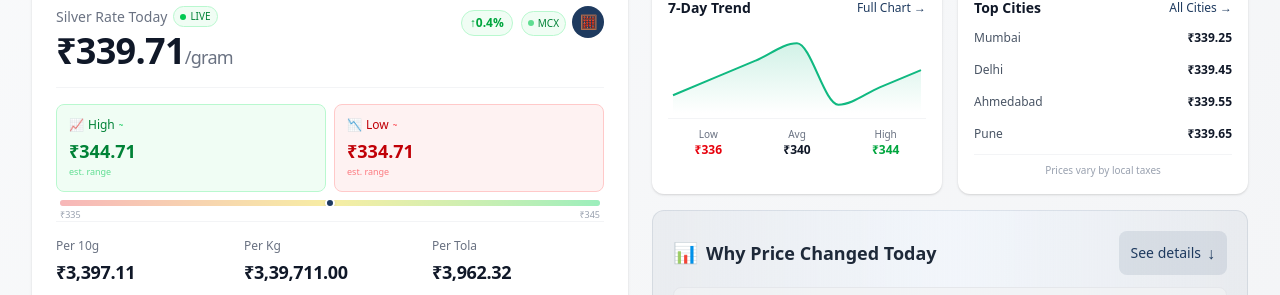
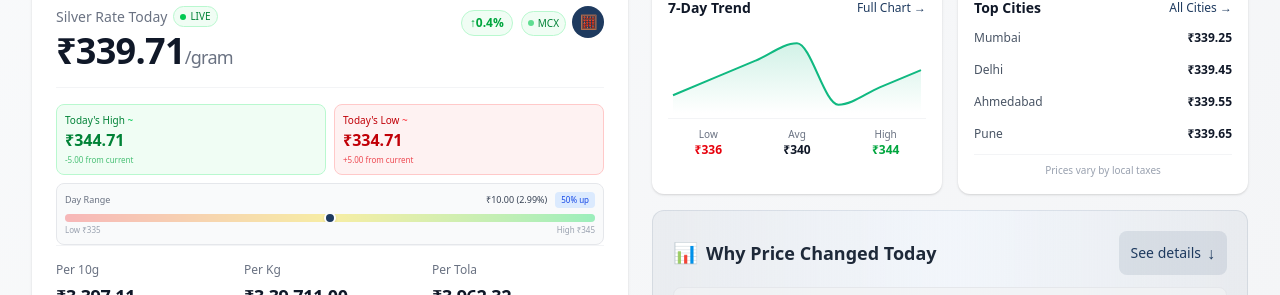
Before and after one commit to achaudhary7/SilverInfo, a Next.js app: page / in a window 1280 px wide. Shown: the part 367-662 px from the top of the page. Built offline with nearby package versions, Linux system fonts and the light colour scheme; no server answers.

Commit message:
Enhance High/Low: Today's High/Low labels, range stats, position %, distance from current

```diff
--- a/src/components/LivePriceCard.tsx
+++ b/src/components/LivePriceCard.tsx
@@ -265,7 +265,6 @@ export default function LivePriceCard({ initialPrice, pollInterval = 60000, last
       {/* Today's High/Low Section - Compact Display */}
       {(() => {
         // Determine which high/low values to use
-        // Priority: tracked todayHigh/todayLow if different, else fall back to estimated high24h/low24h
         const hasRealTracking = price.todayHigh && price.todayLow && price.todayHigh > price.todayLow;
         const displayHigh = hasRealTracking ? price.todayHigh : price.high24h;
         const displayLow = hasRealTracking ? price.todayLow : price.low24h;
@@ -278,76 +277,89 @@ export default function LivePriceCard({ initialPrice, pollInterval = 60000, last
           return null;
         }
 
+        // Calculate additional metrics
+        const range = displayHigh - displayLow;
+        const rangePercent = ((range / displayLow) * 100).toFixed(2);
+        const positionPercent = Math.round(((price.pricePerGram - displayLow) / range) * 100);
+        const fromHigh = (price.pricePerGram - displayHigh).toFixed(2);
+        const fromLow = (price.pricePerGram - displayLow).toFixed(2);
+
         return (
           <div className="mt-4 pt-4 border-t border-gray-100">
+            {/* High/Low Cards */}
             <div className="grid grid-cols-2 gap-2">
-              {/* Today's High - Compact */}
-              <div className="bg-green-50 rounded-lg p-2 sm:p-3 border border-green-200">
-                <div className="flex items-center justify-between mb-1">
-                  <span className="text-[10px] sm:text-xs font-medium text-green-700 flex items-center gap-1">
-                    <span className="hidden sm:inline">📈</span> High
-                    {isEstimated && <span className="text-[8px] text-green-500">~</span>}
+              {/* Today's High */}
+              <div className="bg-green-50 rounded-lg p-2 border border-green-200">
+                <div className="flex items-center justify-between">
+                  <span className="text-[9px] sm:text-[10px] font-medium text-green-700">
+                    Today&apos;s High {isEstimated && <span className="text-green-500">~</span>}
                   </span>
-                  {/* Only show NOW badge for real tracking data */}
                   {!isEstimated && price.pricePerGram >= displayHigh * 0.999 && (
-                    <span className="text-[8px] sm:text-[10px] font-bold text-green-800 bg-green-200 px-1 py-0.5 rounded">
-                      🔥
-                    </span>
+                    <span className="text-[8px] font-bold text-green-800 bg-green-200 px-1 rounded">🔥</span>
                   )}
                 </div>
-                <p className="text-base sm:text-lg font-bold text-green-700">
-                  {formatIndianPrice(displayHigh)}
+                <div className="flex items-baseline justify-between">
+                  <p className="text-sm sm:text-base font-bold text-green-700">
+                    {formatIndianPrice(displayHigh)}
+                  </p>
+                  {highTime && (
+                    <span className="text-[8px] text-green-600/60">{formatHighLowTime(highTime)}</span>
+                  )}
+                </div>
+                {/* Distance from high */}
+                <p className="text-[8px] text-green-600/70 mt-0.5">
+                  {Number(fromHigh) <= 0 ? `${fromHigh}` : `+${fromHigh}`} from current
                 </p>
-                {highTime ? (
-                  <p className="text-[9px] sm:text-[10px] text-green-600/70">
-                    {formatHighLowTime(highTime)}
-                  </p>
-                ) : isEstimated && (
-                  <p className="text-[9px] text-green-500/60">est. range</p>
-                )}
               </div>
 
-              {/* Today's Low - Compact */}
-              <div className="bg-red-50 rounded-lg p-2 sm:p-3 border border-red-200">
-                <div className="flex items-center justify-between mb-1">
-                  <span className="text-[10px] sm:text-xs font-medium text-red-700 flex items-center gap-1">
-                    <span className="hidden sm:inline">📉</span> Low
-                    {isEstimated && <span className="text-[8px] text-red-500">~</span>}
+              {/* Today's Low */}
+              <div className="bg-red-50 rounded-lg p-2 border border-red-200">
+                <div className="flex items-center justify-between">
+                  <span className="text-[9px] sm:text-[10px] font-medium text-red-700">
+                    Today&apos;s Low {isEstimated && <span className="text-red-500">~</span>}
                   </span>
-                  {/* Only show NOW badge for real tracking data */}
                   {!isEstimated && price.pricePerGram <= displayLow * 1.001 && (
-                    <span className="text-[8px] sm:text-[10px] font-bold text-red-800 bg-red-200 px-1 py-0.5 rounded">
-                      ⚠️
-                    </span>
+                    <span className="text-[8px] font-bold text-red-800 bg-red-200 px-1 rounded">⚠️</span>
                   )}
                 </div>
-                <p className="text-base sm:text-lg font-bold text-red-700">
-                  {formatIndianPrice(displayLow)}
+                <div className="flex items-baseline justify-between">
+                  <p className="text-sm sm:text-base font-bold text-red-700">
+                    {formatIndianPrice(displayLow)}
+                  </p>
+                  {lowTime && (
+                    <span className="text-[8px] text-red-600/60">{formatHighLowTime(lowTime)}</span>
+                  )}
+                </div>
+                {/* Distance from low */}
+                <p className="text-[8px] text-red-600/70 mt-0.5">
+                  {Number(fromLow) >= 0 ? `+${fromLow}` : fromLow} from current
                 </p>
-                {lowTime ? (
-                  <p className="text-[9px] sm:text-[10px] text-red-600/70">
-                    {formatHighLowTime(lowTime)}
-                  </p>
-                ) : isEstimated && (
-                  <p className="text-[9px] text-red-500/60">est. range</p>
-                )}
               </div>
             </div>
 
-            {/* Day Range Bar - More Compact */}
-            <div className="mt-2 px-1">
-              <div className="relative h-1.5 bg-gray-200 rounded-full overflow-hidden">
+            {/* Range Bar with Stats */}
+            <div className="mt-2 bg-gray-50 rounded-lg p-2 border border-gray-200">
+              <div className="flex items-center justify-between mb-1.5">
+                <span className="text-[9px] text-gray-500">Day Range</span>
+                <div className="flex items-center gap-2">
+                  <span className="text-[9px] font-medium text-gray-700">₹{range.toFixed(2)} ({rangePercent}%)</span>
+                  <span className="text-[8px] px-1.5 py-0.5 rounded bg-blue-100 text-blue-700 font-medium">
+                    {positionPercent}% up
+                  </span>
+                </div>
+              </div>
+              <div className="relative h-2 bg-gray-200 rounded-full overflow-hidden">
                 <div
-                  className="absolute top-1/2 -translate-y-1/2 w-2.5 h-2.5 bg-[#1e3a5f] rounded-full transform -translate-x-1/2 shadow-sm border-2 border-white z-10"
+                  className="absolute top-1/2 -translate-y-1/2 w-3 h-3 bg-[#1e3a5f] rounded-full transform -translate-x-1/2 shadow-sm border-2 border-white z-10"
                   style={{
-                    left: `${Math.max(5, Math.min(95, ((price.pricePerGram - displayLow) / (displayHigh - displayLow)) * 100))}%`,
+                    left: `${Math.max(5, Math.min(95, positionPercent))}%`,
                   }}
                 />
                 <div className="absolute inset-0 bg-gradient-to-r from-red-300 via-yellow-200 to-green-300 opacity-70" />
               </div>
-              <div className="flex justify-between text-[9px] text-gray-400 mt-0.5">
-                <span>₹{displayLow.toFixed(0)}</span>
-                <span>₹{displayHigh.toFixed(0)}</span>
+              <div className="flex justify-between text-[8px] text-gray-400 mt-0.5">
+                <span>Low ₹{displayLow.toFixed(0)}</span>
+                <span>High ₹{displayHigh.toFixed(0)}</span>
               </div>
             </div>
           </div>
```
